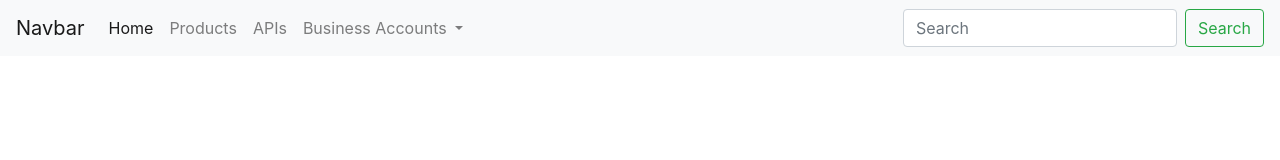
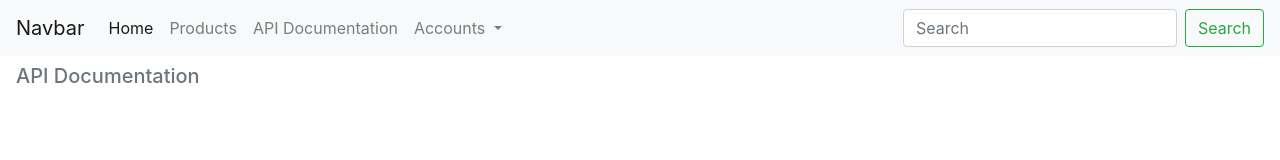
Before and after one commit to gionsunday/Vendors, a website: page public/index.html in a window 1280 px wide. Drawn offline with Linux system fonts and the light colour scheme; files that its build step writes are made by us from their sources.

Commit message:
Update and rename home.html to index.html

```diff
--- a/public/home.html
+++ b/public/index.html
@@ -26,15 +26,15 @@
               <a class="nav-link" href="#">Products</a>
             </li>
             <li class="nav-item">
-              <a class="nav-link" href="#">APIs</a>
+              <a class="nav-link" href="https://documenter.getpostman.com/view/21111363/2s9YC8xWim">API Documentation</a>
             </li>
             <li class="nav-item dropdown">
               <a class="nav-link dropdown-toggle" href="#" id="navbarDropdown" role="button" data-toggle="dropdown" aria-haspopup="true" aria-expanded="false">
-              Business  Accounts
+              Accounts
               </a>
               <div class="dropdown-menu" aria-labelledby="navbarDropdown">
-                <a class="dropdown-item" href="register_business.html">Create Your Business</a>
-                <a class="dropdown-item" href="login_business.html">Login Business</a>
+                <a class="dropdown-item" href="signup.html">Create Your Business</a>
+                <a class="dropdown-item" href="login2.html">Login Business</a>
 
               </div>
             </li>
@@ -46,6 +46,11 @@
           </form>
         </div>
       </nav>
+     <aside>
+         <h5 class="text-muted">
+                  <a class="nav-link text-muted" href="https://documenter.getpostman.com/view/21111363/2s9YC8xWim">API Documentation</a>
+         </h5>
+     </aside>
     <script src="jquery/jquery.js"></script>
     <script src="jquery/jquery.min.js"></script>
     <script src="js/bootstrap.min.js"></script>
```
